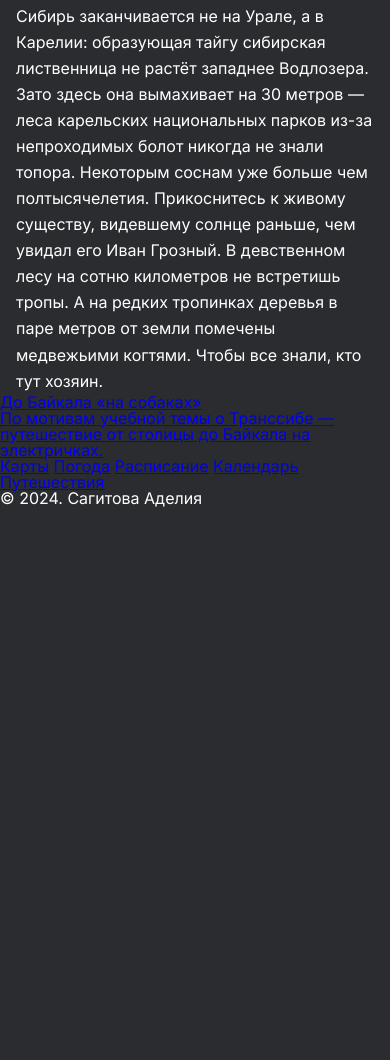
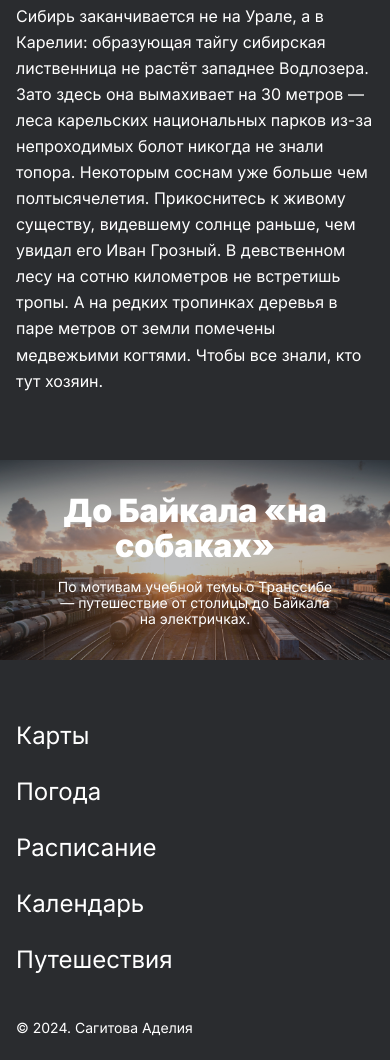
Before and after one commit to sardelkaaa/sprint-1__startkit, a plain HTML site: page index.html in a window 390 px wide. Shown: the part 9495-10555 px from the top of the page. Before the commit the page ends 10003 px from the top, so only its background shows below. Drawn offline with Linux system fonts and the light colour scheme; files whose address does not match are found by name.

Commit message:
Finish of work on the project

```diff
--- /dev/null
+++ b/blocks/cover/__link/cover__link.css
@@ -0,0 +1,49 @@
+.cover__link {
+    display: flex;
+    flex-direction: column;
+    min-height: 640px;
+    max-width: 100%;
+    background-image: url(../../../images/cover_background.jpg);
+    background-position: center;
+    position: relative;
+    background-size: cover;
+    align-items: center;
+    justify-content: center;
+    text-decoration: none;
+    color: #fff;
+    transition: 0.5s ease-in;
+}
+
+.cover__link::before {
+    content: '';
+    position: absolute;
+    top: 0;
+    left: 0;
+    width: 100%;
+    height: 100%;
+    background-color: rgba(42, 44, 47, .3);
+    z-index: 1;
+    transition: background-color 0.7s ease-in-out;
+}
+
+.cover__link:hover::before {
+    background-color: rgba(42, 44, 47, .8);
+}
+
+@media screen and (min-width: 1280px) {
+    .cover__link {
+        min-height: 740px;
+    }
+}
+
+@media screen and (max-width: 1023px) {
+    .cover__link {
+        min-height: 480px;
+    }
+}
+
+@media screen and (max-width: 767px) {
+    .cover__link {
+        min-height: 200px;
+    }
+}
--- /dev/null
+++ b/blocks/cover/__subtitle/cover__subtitle.css
@@ -0,0 +1,17 @@
+.cover__subtitle {
+    margin: 0;
+    font-size: 18px;
+    line-height: 22px;
+    font-weight: 400;
+    z-index: 2;
+    max-width: 360px;
+    text-align: center;
+}
+
+@media screen and (max-width: 767px) {
+    .cover__subtitle {
+        font-size: 14px;
+        line-height: 16px;
+        max-width: 288px;
+    }
+}
--- /dev/null
+++ b/blocks/cover/__title/cover__title.css
@@ -0,0 +1,18 @@
+.cover__title {
+    margin: 0 0 32px;
+    font-size: 72px;
+    line-height: 76px;
+    font-weight: 900;
+    z-index: 2;
+    max-width: 560px;
+    text-align: center;
+}
+
+@media screen and (max-width: 767px) {
+    .cover__title {
+        max-width: 288px;
+        font-size: 32px;
+        line-height: 35px;
+        margin: 0 0 16px;
+    }
+}
--- a/blocks/cover/cover.css
+++ b/blocks/cover/cover.css
@@ -0,0 +1,23 @@
+.cover {
+    padding: 0;
+    margin: 102px 0 92px;
+}
+
+@media screen and (min-width: 1280px) {
+    .cover {
+        margin: 92px 0;
+        padding: 0 48px;
+    }
+}
+
+@media screen and (max-width: 1023px) {
+    .cover {
+        margin: 90px 0 88px;
+    }
+}
+
+@media screen and (max-width: 767px) {
+    .cover {
+        margin: 66px 0 64px;
+    }
+}
--- /dev/null
+++ b/blocks/footer/__copyright/footer__copyright.css
@@ -0,0 +1,12 @@
+.footer__copyright {
+    margin: 0;
+    font-size: 14px;
+    font-weight: 400;
+    line-height: 16px;
+}
+
+@media screen and (max-width: 767px) {
+    .footer__link {
+        line-height: 14px;
+    }
+}
--- /dev/null
+++ b/blocks/footer/__link/footer__link.css
@@ -0,0 +1,24 @@
+.footer__link {
+    margin-right: 18px;
+    text-decoration: none;
+    color: #fff;
+    font-size: 16px;
+    font-weight: 400;
+    line-height: 18px;
+}
+
+.footer__link:last-child {
+    margin: 0;
+}
+
+.footer__link:hover {
+    opacity: .8;
+}
+
+@media screen and (max-width: 767px) {
+    .footer__link {
+        margin: 0 0 32px 0;
+        font-size: 24px;
+        line-height: 24px;
+    }
+}
--- /dev/null
+++ b/blocks/footer/__links/footer__links.css
@@ -0,0 +1,13 @@
+.footer__links {
+    display: flex;
+    margin: 0;
+    padding: 0;
+    list-style: none;
+}
+
+@media screen and (max-width: 767px) {
+    .footer__links {
+        flex-direction: column;
+        margin-bottom: 48px;
+    }
+}
--- a/blocks/footer/footer.css
+++ b/blocks/footer/footer.css
@@ -0,0 +1,21 @@
+.footer {
+    display: flex;
+    justify-content: space-between;
+    max-width: 1184px;
+    padding: 0 48px;
+    margin-bottom: 24px;
+}
+
+@media screen and (max-width: 1023px) {
+    .footer {
+        padding: 0 24px;
+    }
+}
+
+@media screen and (max-width: 767px) {
+    .footer {
+        padding: 0 16px;
+        max-width: 186px;
+        flex-direction: column;
+    }
+}
--- a/blocks/place/__link/place__link.css
+++ b/blocks/place/__link/place__link.css
@@ -6,3 +6,7 @@
     text-underline-offset: 4px;
     color: #fff;
 }
+
+.place__link:hover {
+    opacity: .8;
+}
--- a/pages/index.css
+++ b/pages/index.css
@@ -34,3 +34,13 @@
 @import url(../blocks/place/__title/place__title.css);
 @import url(../blocks/place/__url-heading/place__url-heading.css);
 @import url(../blocks/place/__website/place__website.css);
+
+@import url(../blocks/cover/cover.css);
+@import url(../blocks/cover/__link/cover__link.css);
+@import url(../blocks/cover/__subtitle/cover__subtitle.css);
+@import url(../blocks/cover/__title/cover__title.css);
+
+@import url(../blocks/footer/footer.css);
+@import url(../blocks/footer/__copyright/footer__copyright.css);
+@import url(../blocks/footer/__link/footer__link.css);
+@import url(../blocks/footer/__links/footer__links.css);
```
Also changed, not shown: index.html (line endings or trailing spaces).
